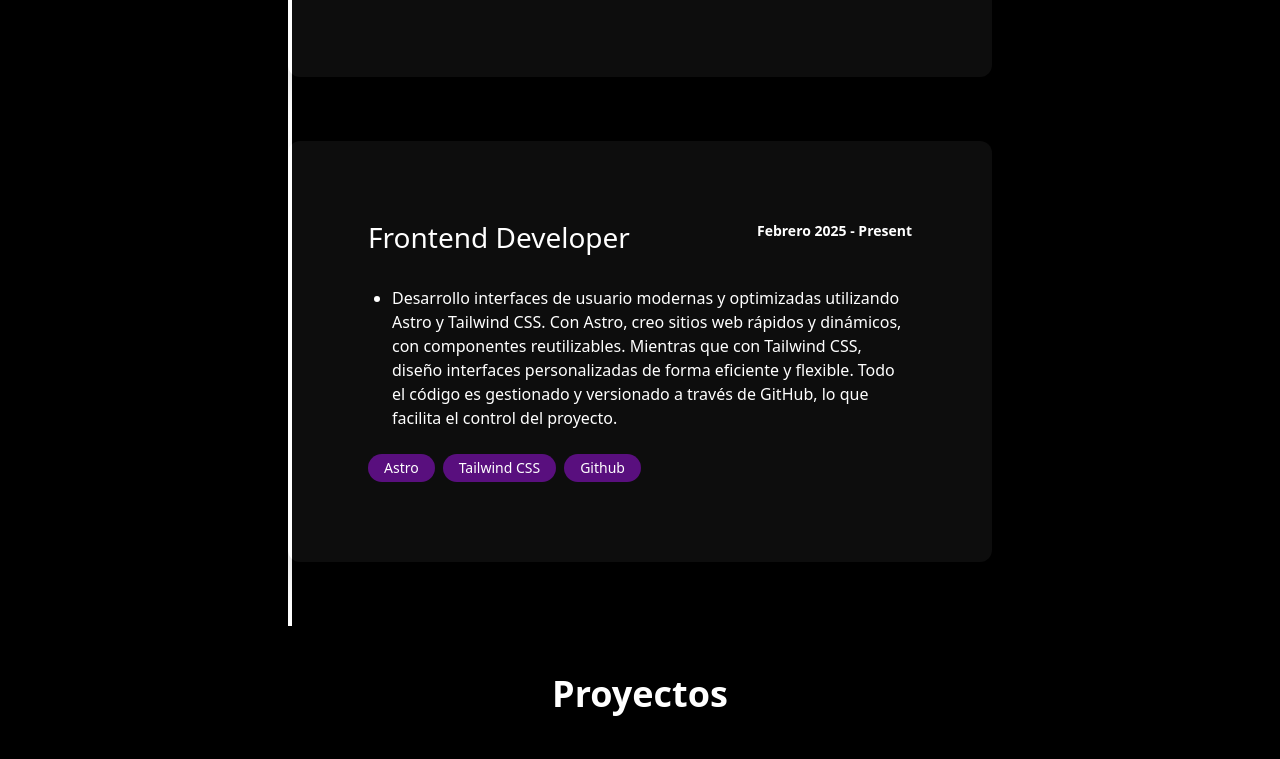
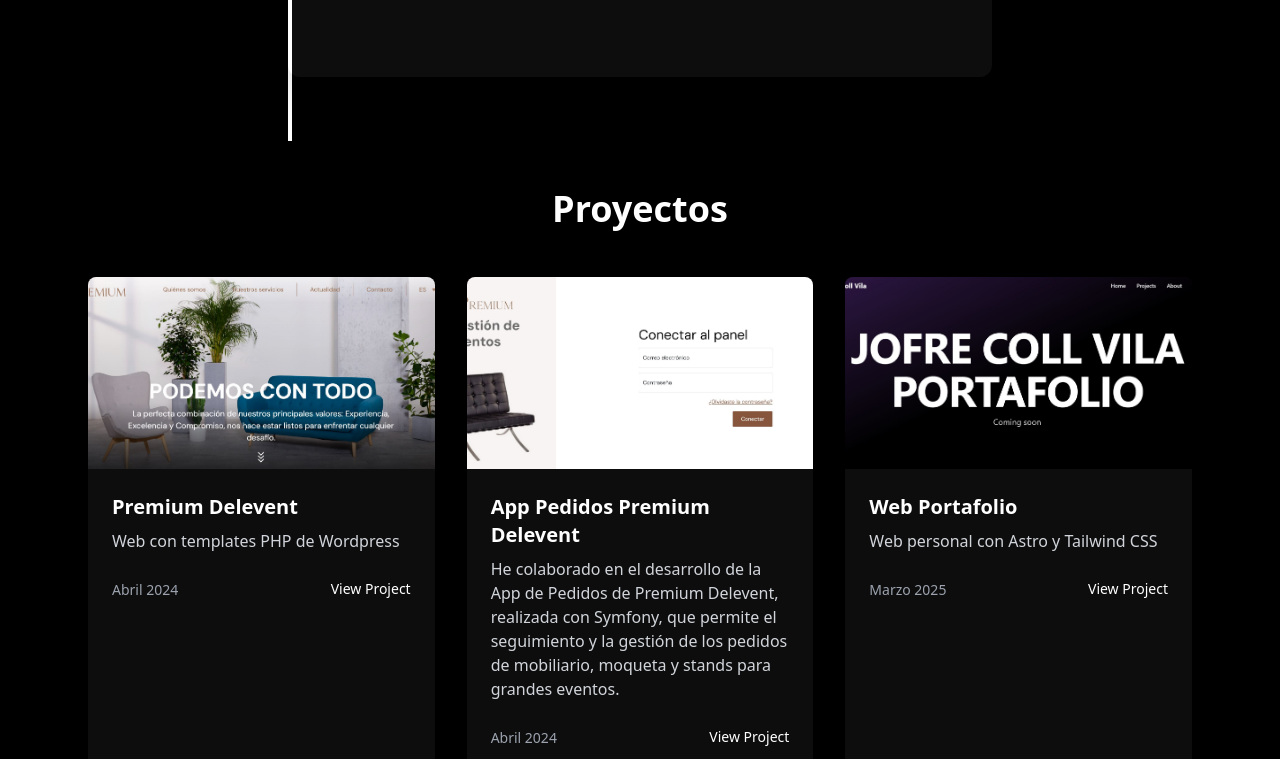
Before and after one commit to Jofrix98/Portafolio, an Astro site: page / in a window 1280 px wide. Shown: the part 1517-2276 px from the top of the page. Built offline with nearby package versions, Linux system fonts and the light colour scheme; Astro itself is replaced by a stand-in of ours.

Commit message:
:bulb: UPDATE: remove experience

```diff
--- a/src/components/Experience.astro
+++ b/src/components/Experience.astro
@@ -19,15 +19,6 @@
       "Finalmente, soy el responsable del mantenimiento de usuarios, equipos, servidores y el resto de la infraestructura tecnológica de PREMIUM."
     ],
     techStack: ["PHP", "Wordpress", "Symfony", "Deployer", "Windsurf AI", "Github", "Bitbucket"]
-  },
-  {
-    title: "Frontend Developer",
-    company: "",
-    date: "Febrero 2025 - Present",
-    description: [
-      "Desarrollo interfaces de usuario modernas y optimizadas utilizando Astro y Tailwind CSS. Con Astro, creo sitios web rápidos y dinámicos, con componentes reutilizables. Mientras que con Tailwind CSS, diseño interfaces personalizadas de forma eficiente y flexible. Todo el código es gestionado y versionado a través de GitHub, lo que facilita el control del proyecto."
-    ],
-    techStack: ["Astro", "Tailwind CSS", "Github"]
   }
 ];
 ---
```
